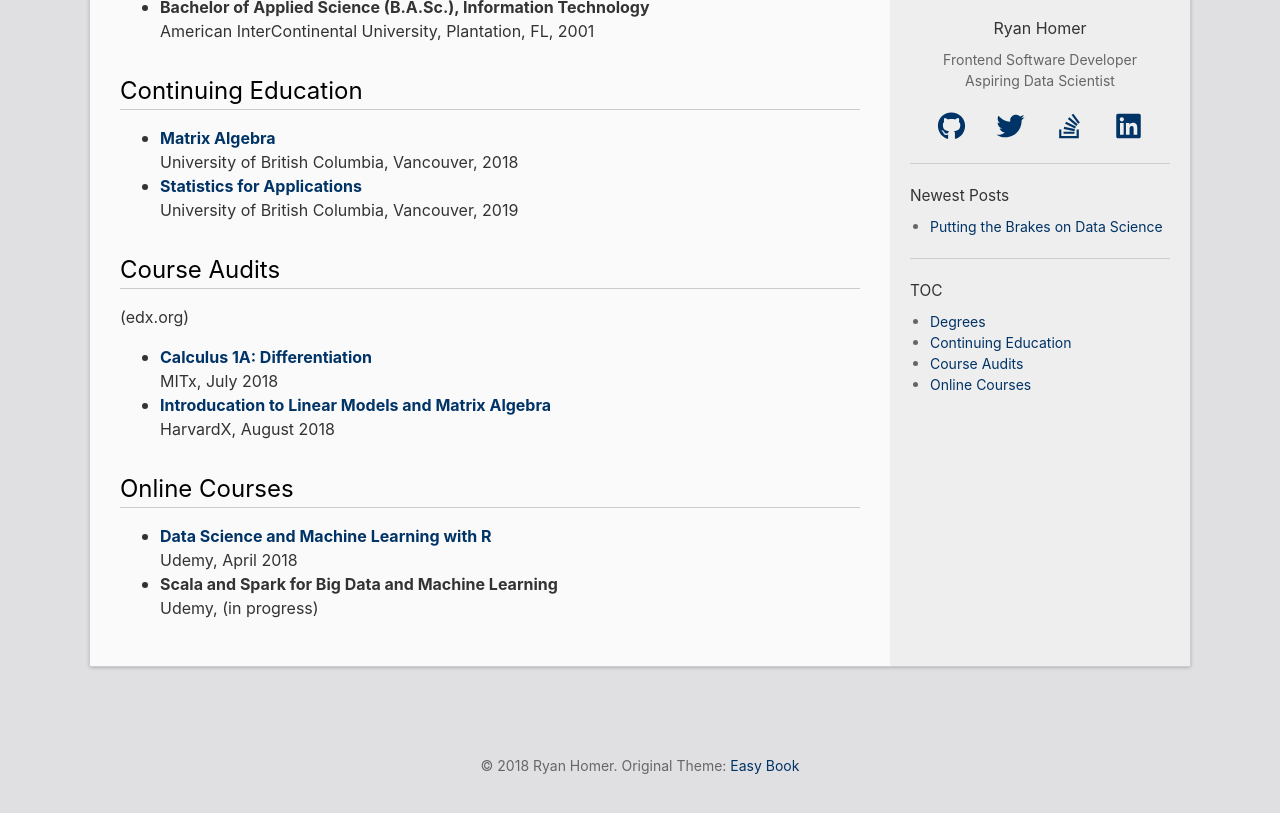
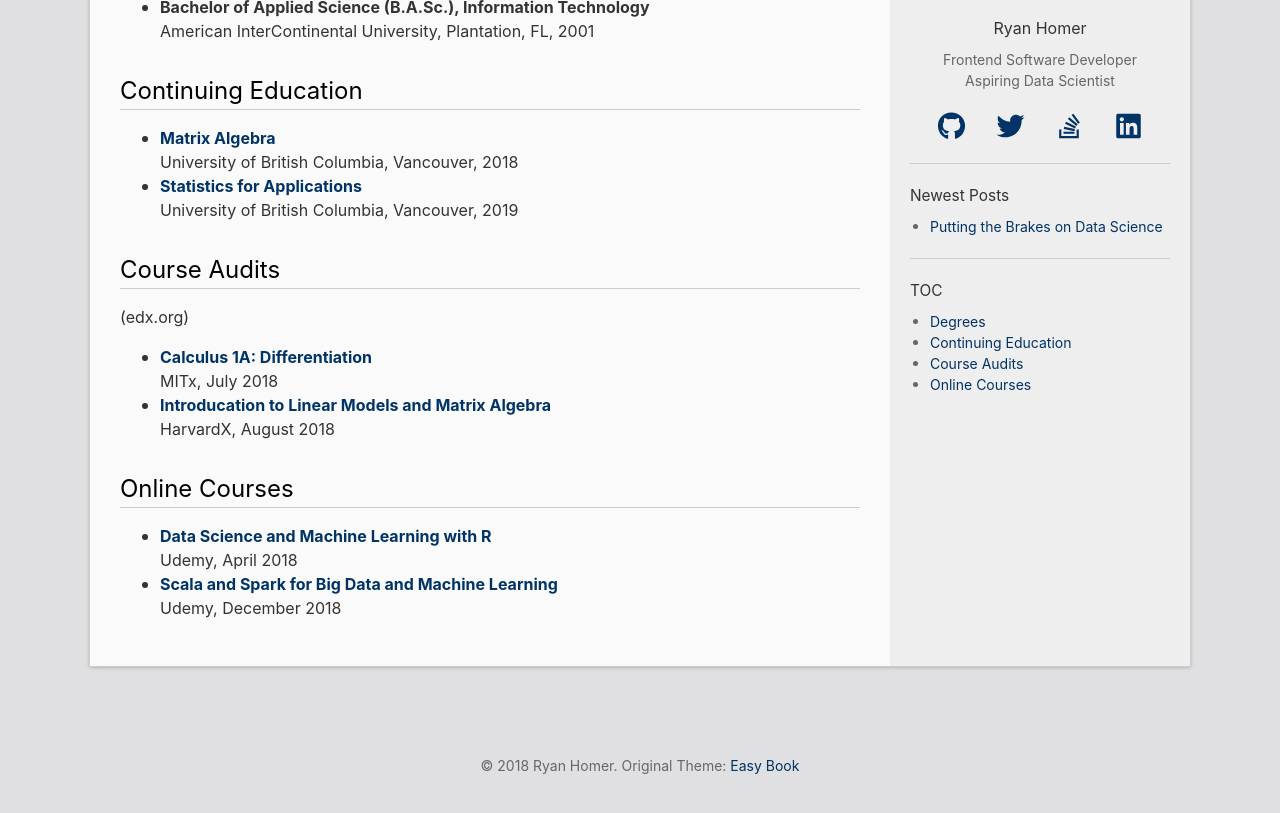
Before and after one commit to techrah/techrah.github.io, a Jekyll site: the page built from pages/education.md, in a window 1280 px wide, cut to the strip 261-1098 px from the top of the page. Shown: the top 813 px of the strip. Built offline with Jekyll 4.4.1, drawn with Linux system fonts in a browser that asks for light colours; nearby versions of some CDN libraries.

Commit message:
Update education - add course completion link for scala/spark big data and ML

```diff
--- a/pages/education.md
+++ b/pages/education.md
@@ -25,11 +25,12 @@
 ## Online Courses
 - **[Data Science and Machine Learning with R][5]**
 <br> Udemy, April 2018
-- **Scala and Spark for Big Data and Machine Learning**
-<br> Udemy, (in progress)
+- **[Scala and Spark for Big Data and Machine Learning][6]**
+<br> Udemy, December 2018
 
 [1]: https://www.edx.org/course/calculus-1a-differentiation
 [2]: https://www.edx.org/course/introduction-to-linear-models-and-matrix-algebra
 [3]: https://courses.students.ubc.ca/cs/courseschedule?pname=subjarea&tname=subj-course&dept=STAT&course=200
 [4]: https://courses.students.ubc.ca/cs/courseschedule?pname=subjarea&tname=subj-course&dept=MATH&course=221
 [5]: https://www.udemy.com/certificate/UC-L5IABJPY/
+[6]: https://www.udemy.com/certificate/UC-CN709PWF/
```
